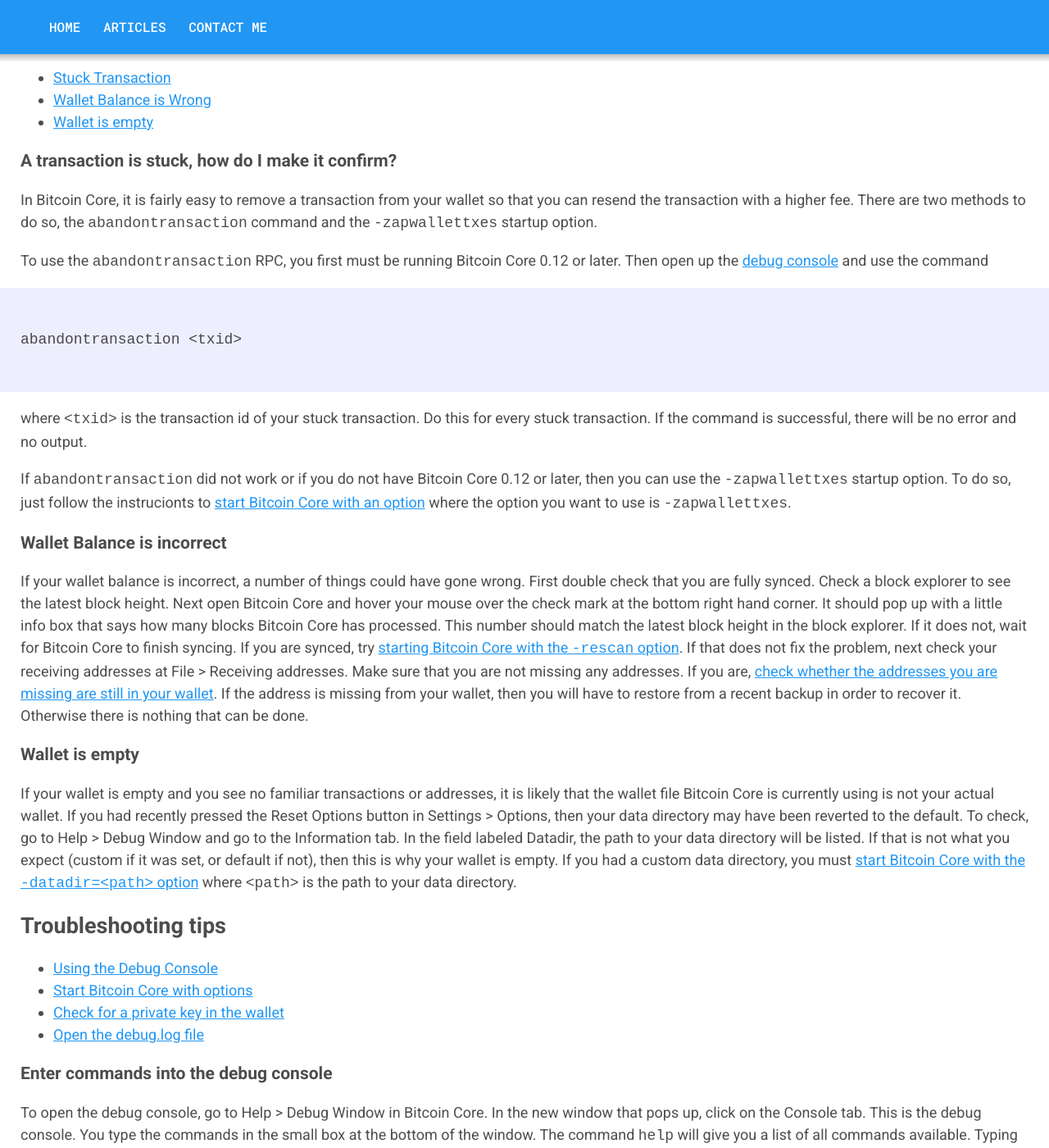
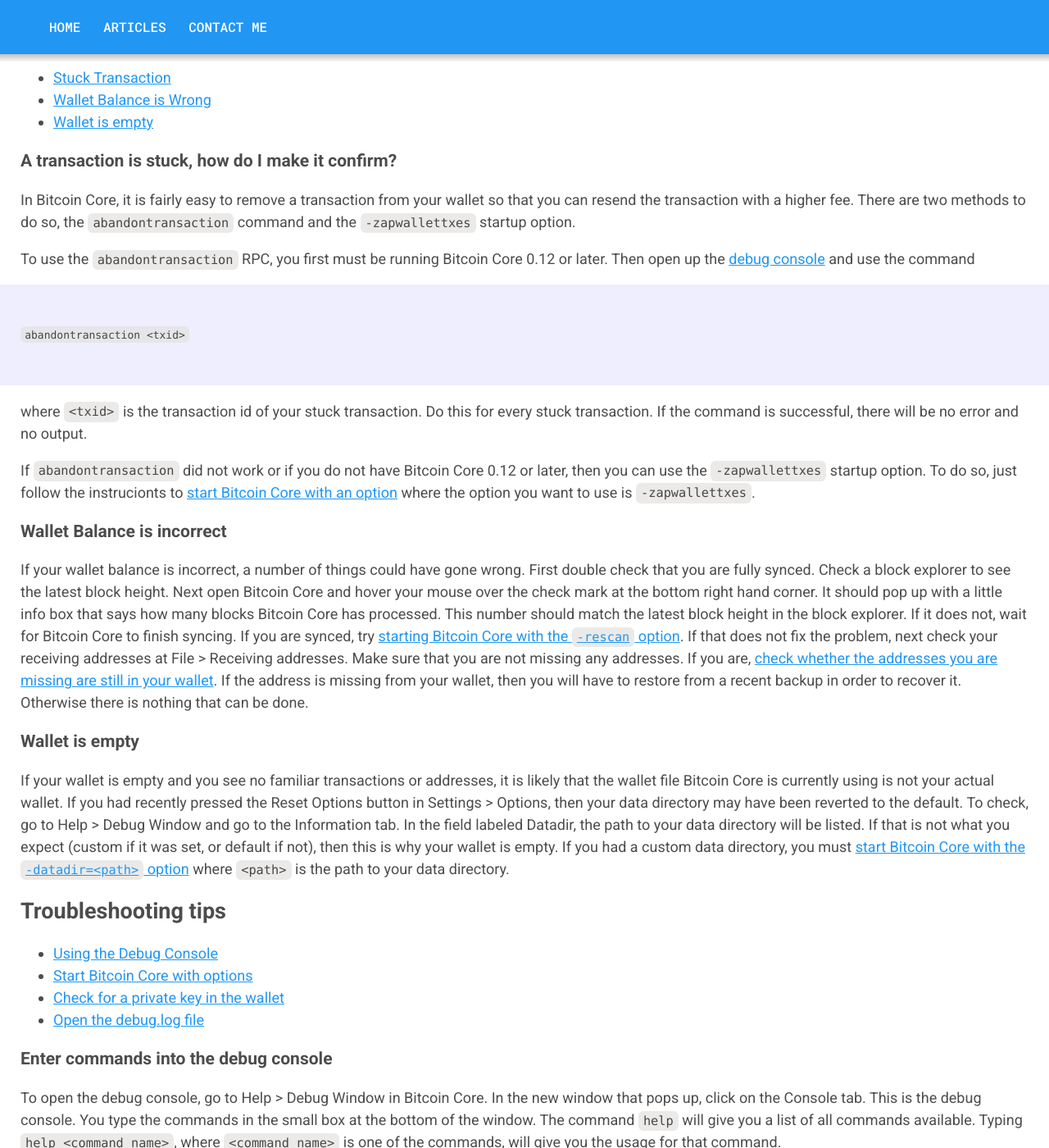
Before and after one commit to achow101/achow101.github.io, a Jekyll site: the page built from _posts/2016-07-24-Bitcoin-Core-Troubleshooting.md, in a window 1280 px wide and 1400 px high, scrolled down 603 px. Shown: the whole window at 82% size. Built offline with Jekyll 4.4.1, drawn with Linux system fonts in a browser that asks for light colours.

Commit message:
Better styling of inline code

```diff
--- a/_sass/base/_reset.scss
+++ b/_sass/base/_reset.scss
@@ -117,5 +117,10 @@
 pre { overflow: auto; }
 
 code, pre {
-
+  background-color: rgba(227, 225, 222, 0.7);
+  border-radius: 6px;
+  padding: .2em .4em;
+  margin: 0;
+  font-size: 85%;
+  font-family: "SFMono-Regular",Consolas,"Liberation Mono",Menlo,monospace;
 }
```
